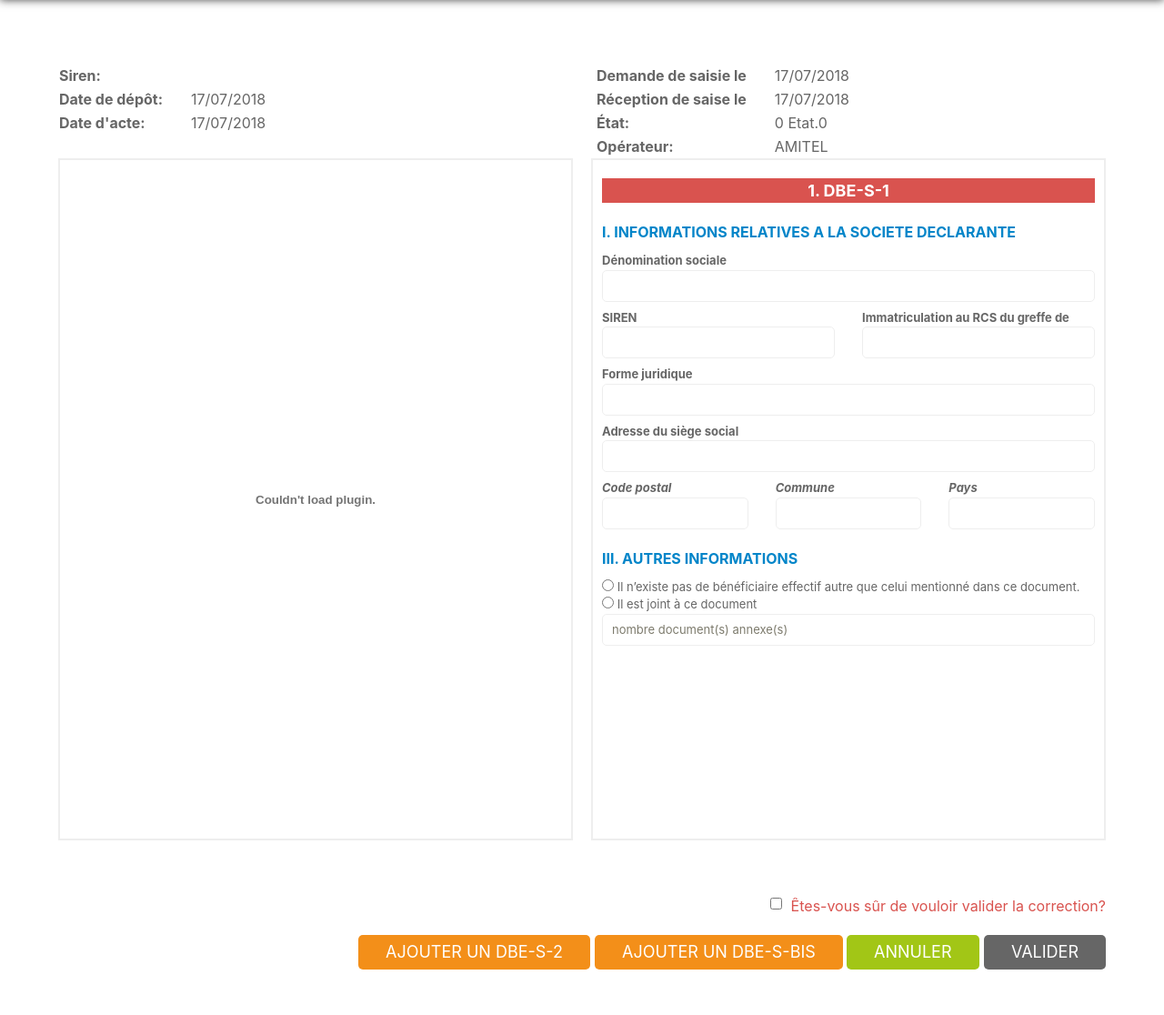
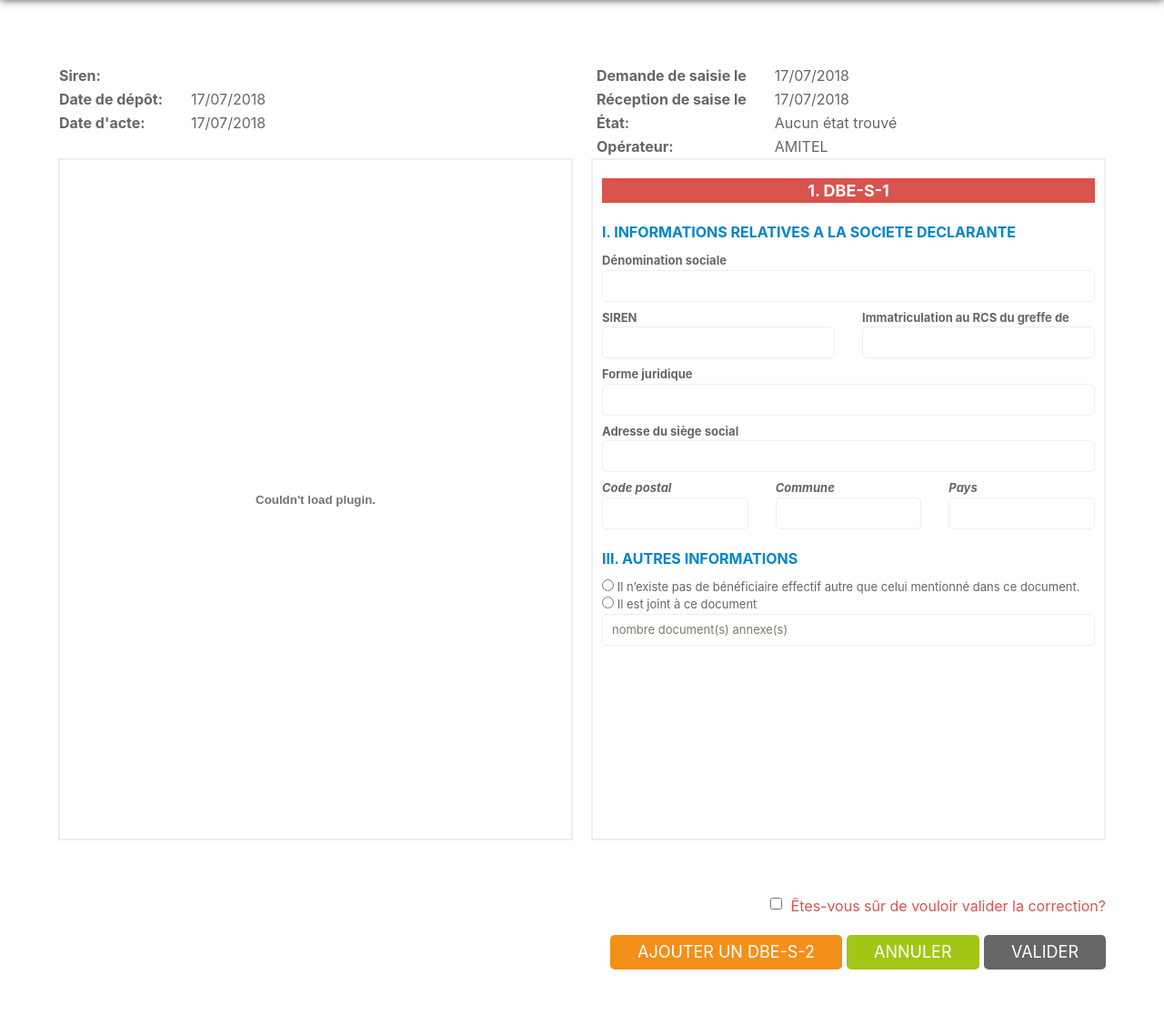
Before and after one commit to KtuluWU/SDPD, a Symfony app: template templates/compare/compare.html.twig in a window 1280 px wide. Shown: the part 60-1176 px from the top of the page at 91% size. Run offline with Twig, Linux system fonts and the light colour scheme; the template is opened without the code that fills it, so the values that code supplies are empty; some libraries are stand-ins or nearby versions.

Commit message:
Fix errors

```diff
--- a/templates/compare/compare.html.twig
+++ b/templates/compare/compare.html.twig
@@ -37,8 +37,12 @@
                 </tr>
                 <tr>
                     <th>État:</th>
-                    {% set etat_tr = 'Etat.' ~ '0' %}
-                    <td>0 {{etat_tr|trans}}</td>
+                    {% if apis.rejet is defined %}
+                    {% set etat_tr = 'Etat.' ~ apis.rejet %}
+                    <td>{{apis.rejet}} : {{etat_tr|trans}}</td>
+                    {% else %}
+                    <td>Aucun état trouvé</td>
+                    {% endif %}
                 </tr>
                 <tr>
                     <th>Opérateur:</th>
@@ -104,8 +108,8 @@
                                 <div class="subtitle_part">1) Informations sur l’identité du bénéficiaire effectif :</div>
                                 <div class="row a">
                                     <label for="cilivile_1" class="col-md-4">Civilité</label>
-                                    <div class="col-md-4"><input type="radio" id="cilivile_1" name="cilivile_1" value="Madame" {% if beneficiaire.civilite == "MME" %}checked{% endif %}> Madame</div>
-                                    <div class="col-md-4"><input type="radio" id="cilivile_1" name="cilivile_1" value="Monsieur" {% if beneficiaire.civilite == "M." %}checked{% endif %}> Monsieur</div>
+                                    <div class="col-md-4"><input type="radio" id="cilivile_1" name="cilivile_1" value="MME" {% if beneficiaire.civilite is defined and beneficiaire.civilite == "MME" %}checked{% endif %}> Madame</div>
+                                    <div class="col-md-4"><input type="radio" id="cilivile_1" name="cilivile_1" value="M." {% if beneficiaire.civilite is defined and beneficiaire.civilite == "M." %}checked{% endif %}> Monsieur</div>
                                 </div>
                                 <div class="a">
                                     <label for="nom_naissance_1">Nom de naissance</label>
@@ -118,7 +122,7 @@
                                     </div>
                                     <div class="col-md-6">
                                         <label for="pseudonyme_1">Pseudonyme</label>
-                                        <input type="text" id="pseudonyme_1" name="pseudonyme_1" value="">
+                                        <input type="text" id="pseudonyme_1" name="pseudonyme_1" {% if beneficiaire.pseudonyme is defined %}value="{{beneficiaire.pseudonyme}}"{% endif %}>
                                     </div>
                                 </div>
                                 <div class="row a">
@@ -142,7 +146,7 @@
                                     </div>
                                     <div class="col-md-4">
                                         <label for="departement_pays_1">Département / Pays</label>
-                                        <input type="text" id="departement_pays_1" name="departement_pays_1" {% if beneficiaire.lieu_naissance.departement is defined and beneficiaire.lieu_naissance.pays is defined %}value="{{beneficiaire.lieu_naissance.departement}}/{{beneficiaire.lieu_naissance.pays}}"{% endif %}>
+                                        <input type="text" id="departement_pays_1" name="departement_pays_1" {% if beneficiaire.lieu_naissance.pays is defined %}value="{{beneficiaire.lieu_naissance.pays}}"{% endif %}>
                                     </div>
                                 </div>
 
@@ -178,8 +182,8 @@
                                         <div class="col-md-8 b">
                                             <label for="detention_capital_1">directe et/ou indirecte de plus de 25% du capital.</label>
                                             <div class="row">
-                                                <div class="col-md-6"><input type="checkbox" id="detention_capital_directe_1" name="detention_capital_directe_1" value="directe" {% if beneficiaire.modalite_controle.detention_capital is defined and beneficiaire.modalite_controle.detention_capital.type == "0" %}checked{% endif %}> directe</div>
-                                                <div class="col-md-6"><input type="checkbox" id="detention_capital_indirecte_1" name="detention_capital_indirecte_1" value="indirecte" {% if beneficiaire.modalite_controle.detention_capital is defined and beneficiaire.modalite_controle.detention_capital.type == "1" %}checked{% endif %}> indirecte</div>
+                                                <div class="col-md-6"><input type="checkbox" id="detention_capital_directe_1" name="detention_capital_directe_1" value="0" {% if beneficiaire.modalite_controle.detention_capital is defined and beneficiaire.modalite_controle.detention_capital.type == "0" %}checked{% endif %}> directe</div>
+                                                <div class="col-md-6"><input type="checkbox" id="detention_capital_indirecte_1" name="detention_capital_indirecte_1" value="1" {% if beneficiaire.modalite_controle.detention_capital is defined and beneficiaire.modalite_controle.detention_capital.type == "1" %}checked{% endif %}> indirecte</div>
                                             </div>
                                         </div>
                                         <div class="col-md-4">
@@ -194,8 +198,8 @@
                                         <div class="col-md-8 b">
                                             <label for="detention_droits_1">directe et/ou indirecte de plus de 25% des droits de vote.</label>
                                             <div class="row">
-                                                <div class="col-md-6"><input type="checkbox" id="detention_droits_directe_1" name="detention_droits_directe_1" value="directe" {% if beneficiaire.modalite_controle.detention_votes is defined and beneficiaire.modalite_controle.detention_votes.type == "0" %}checked{% endif %}> directe</div>
-                                                <div class="col-md-6"><input type="checkbox" id="detention_droits_indirecte_1" name="detention_droits_indirecte_1" value="indirecte" {% if beneficiaire.modalite_controle.detention_votes is defined and beneficiaire.modalite_controle.detention_votes.type == "1" %}checked{% endif %}> indirecte</div>
+                                                <div class="col-md-6"><input type="checkbox" id="detention_droits_directe_1" name="detention_droits_directe_1" value="0" {% if beneficiaire.modalite_controle.detention_votes is defined and beneficiaire.modalite_controle.detention_votes.type == "0" %}checked{% endif %}> directe</div>
+                                                <div class="col-md-6"><input type="checkbox" id="detention_droits_indirecte_1" name="detention_droits_indirecte_1" value="1" {% if beneficiaire.modalite_controle.detention_votes is defined and beneficiaire.modalite_controle.detention_votes.type == "1" %}checked{% endif %}> indirecte</div>
                                             </div>
                                         </div>
                                         <div class="col-md-4">
@@ -281,8 +285,8 @@
                                 <div class="subtitle_part">1) Informations sur l’identité du bénéficiaire effectif :</div>
                                 <div class="row a">
                                     <label for="cilivile_{{loop.index}}" class="col-md-4">Civilité</label>
-                                    <div class="col-md-4"><input type="radio" id="cilivile_{{loop.index}}" name="cilivile_{{loop.index}}" value="Madame" {% if beneficiaire.civilite == "MME" %}checked{% endif %}> Madame</div>
-                                    <div class="col-md-4"><input type="radio" id="cilivile_{{loop.index}}" name="cilivile_{{loop.index}}" value="Monsieur" {% if beneficiaire.civilite == "M." %}checked{% endif %}> Monsieur</div>
+                                    <div class="col-md-4"><input type="radio" id="cilivile_{{loop.index}}" name="cilivile_{{loop.index}}" value="MME" {% if beneficiaire.civilite is defined and beneficiaire.civilite == "MME" %}checked{% endif %}> Madame</div>
+                                    <div class="col-md-4"><input type="radio" id="cilivile_{{loop.index}}" name="cilivile_{{loop.index}}" value="M." {% if beneficiaire.civilite is defined and beneficiaire.civilite == "M." %}checked{% endif %}> Monsieur</div>
                                 </div>
                                 <div class="a">
                                     <label for="nom_naissance_{{loop.index}}">Nom de naissance</label>
@@ -295,7 +299,7 @@
                                     </div>
                                     <div class="col-md-6">
                                         <label for="pseudonyme_{{loop.index}}">Pseudonyme</label>
-                                        <input type="text" id="pseudonyme_{{loop.index}}" name="pseudonyme_{{loop.index}}" value="">
+                                        <input type="text" id="pseudonyme_{{loop.index}}" name="pseudonyme_{{loop.index}}" {% if beneficiaire.pseudonyme is defined %}value="{{beneficiaire.pseudonyme}}"{% endif %}>
                                     </div>
                                 </div>
                                 <div class="row a">
@@ -319,7 +323,7 @@
                                     </div>
                                     <div class="col-md-4">
                                         <label for="departement_pays_{{loop.index}}">Département / Pays</label>
-                                        <input type="text" id="departement_pays_{{loop.index}}" name="departement_pays_{{loop.index}}" {% if beneficiaire.lieu_naissance.departement is defined and beneficiaire.lieu_naissance.pays is defined %}value="{{beneficiaire.lieu_naissance.departement}}/{{beneficiaire.lieu_naissance.pays}}"{% endif %}>
+                                        <input type="text" id="departement_pays_{{loop.index}}" name="departement_pays_{{loop.index}}" {% if beneficiaire.lieu_naissance.pays is defined %}value="{{beneficiaire.lieu_naissance.pays}}"{% endif %}>
                                     </div>
                                 </div>
 
@@ -355,8 +359,8 @@
                                         <div class="col-md-8 b">
                                             <label for="detention_capital_{{loop.index}}">directe et/ou indirecte de plus de 25% du capital.</label>
                                             <div class="row">
-                                                <div class="col-md-6"><input type="checkbox" id="detention_capital_directe_{{loop.index}}" name="detention_capital_directe_{{loop.index}}" value="directe" {% if beneficiaire.modalite_controle.detention_capital is defined and beneficiaire.modalite_controle.detention_capital.type == "0" %}checked{% endif %}> directe</div>
-                                                <div class="col-md-6"><input type="checkbox" id="detention_capital_indirecte_{{loop.index}}" name="detention_capital_indirecte_{{loop.index}}" value="indirecte" {% if beneficiaire.modalite_controle.detention_capital is defined and beneficiaire.modalite_controle.detention_capital.type == "1" %}checked{% endif %}> indirecte</div>
+                                                <div class="col-md-6"><input type="checkbox" id="detention_capital_directe_{{loop.index}}" name="detention_capital_directe_{{loop.index}}" value="0" {% if beneficiaire.modalite_controle.detention_capital is defined and beneficiaire.modalite_controle.detention_capital.type == "0" %}checked{% endif %}> directe</div>
+                                                <div class="col-md-6"><input type="checkbox" id="detention_capital_indirecte_{{loop.index}}" name="detention_capital_indirecte_{{loop.index}}" value="1" {% if beneficiaire.modalite_controle.detention_capital is defined and beneficiaire.modalite_controle.detention_capital.type == "1" %}checked{% endif %}> indirecte</div>
                                             </div>
                                         </div>
                                         <div class="col-md-4">
@@ -371,8 +375,8 @@
                                         <div class="col-md-8 b">
                                             <label for="detention_droits_{{loop.index}}">directe et/ou indirecte de plus de 25% des droits de vote.</label>
                                             <div class="row">
-                                                <div class="col-md-6"><input type="checkbox" id="detention_droits_directe_{{loop.index}}" name="detention_droits_directe_{{loop.index}}" value="directe" {% if beneficiaire.modalite_controle.detention_votes is defined and beneficiaire.modalite_controle.detention_votes.type == "0" %}checked{% endif %}> directe</div>
-                                                <div class="col-md-6"><input type="checkbox" id="detention_droits_indirecte_{{loop.index}}" name="detention_droits_indirecte_{{loop.index}}" value="indirecte" {% if beneficiaire.modalite_controle.detention_votes is defined and beneficiaire.modalite_controle.detention_votes.type == "1" %}checked{% endif %}> indirecte</div>
+                                                <div class="col-md-6"><input type="checkbox" id="detention_droits_directe_{{loop.index}}" name="detention_droits_directe_{{loop.index}}" value="0" {% if beneficiaire.modalite_controle.detention_votes is defined and beneficiaire.modalite_controle.detention_votes.type == "0" %}checked{% endif %}> directe</div>
+                                                <div class="col-md-6"><input type="checkbox" id="detention_droits_indirecte_{{loop.index}}" name="detention_droits_indirecte_{{loop.index}}" value="1" {% if beneficiaire.modalite_controle.detention_votes is defined and beneficiaire.modalite_controle.detention_votes.type == "1" %}checked{% endif %}> indirecte</div>
                                             </div>
                                         </div>
                                         <div class="col-md-4">
@@ -400,7 +404,6 @@
                     {% endset %}
                     {############################# Formulaire DBE-S-bis #############################}
                     {% set DBE_S_bis %}
-                    {% if api.joint is defined %}
                     {#<div id="{{loop.index}}" class="DBE-S-bis">
                         <div class="title_table">{{loop.index}}. DBE-S-bis</div>
                         <div class="part">
@@ -460,7 +463,6 @@
                             </div>
                         </div>
                     </div>#}
-                    {% endif %}
                     {% endset %}
 
                     {############################# Conditions Formulaire #############################}
@@ -473,10 +475,10 @@
             <input type="checkbox" id="valider_confirm">Êtes-vous sûr de vouloir valider la correction?
         </div>
         <div class="btn_compare">
-            <a href="/compare/addDBE_S_2/{{filename}}/{{apis|length}}" id="add_form_DBE_S_2" class="sdpd__btn orange_btn b">Ajouter un DBE-S-2</a>
-            <a href="/compare/addDBE_S_bis/{{filename}}/{{apis|length}}" id="add_form_DBE_S_bis" class="sdpd__btn orange_btn b">Ajouter un DBE-S-bis</a>
-            <a href="/" class="sdpd__btn b">Annuler</a>
-            <input type="submit" id="valider" class="sdpd__btn red_btn disabled b" value="Valider" disabled>
+            <a href="/compare/addDBE_S_2/{{filename}}/{{apis.beneficiaires|length}}/{{siren}}" id="add_form_DBE_S_2" class="sdpd__btn orange_btn b" onclick="javascript:return addS2()">Ajouter un DBE-S-2</a>
+            {# <a href="/compare/addDBE_S_bis/{{filename}}/{{apis|length}}" id="add_form_DBE_S_bis" class="sdpd__btn orange_btn b">Ajouter un DBE-S-bis</a> #}
+            <a href="/" class="sdpd__btn b" onclick="javascript:return cancel()">Annuler</a>
+            <input type="submit" id="valider" class="sdpd__btn red_btn disabled b" value="Valider" disabled onclick="javascript:return valide()">
         </div>
     </form>
 </div>
@@ -484,6 +486,30 @@
 {% block javascripts %}
 {{parent()}}
 <script>
+    function valide() {
+        var msg = "Êtes-vous sûr de vouloir valider la correction?";
+        if (confirm(msg)==true){
+        return true;
+        }else{
+        return false;
+        }
+    }
+    function addS2() {
+        var msg = "Êtes-vous sûr d'ajouter un DBE S-2? \nVous perdrez toutes les modifications.";
+        if (confirm(msg)==true){
+        return true;
+        }else{
+        return false;
+        }
+    }
+    function cancel() {
+        var msg = "Êtes-vous sûr d'annuler de corriger? \nVous perdrez toutes les modifications.";
+        if (confirm(msg)==true){
+        return true;
+        }else{
+        return false;
+        }
+    }
     $(document).ready(function () {
         $("span[id^='index-']").each(function() {
             $(this).click(function() {
```
